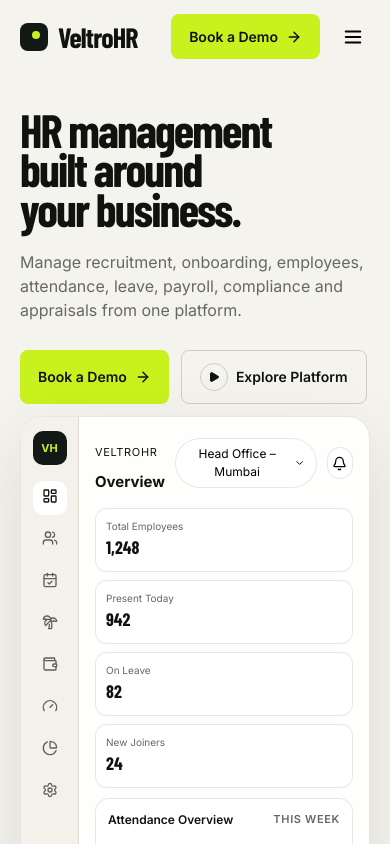
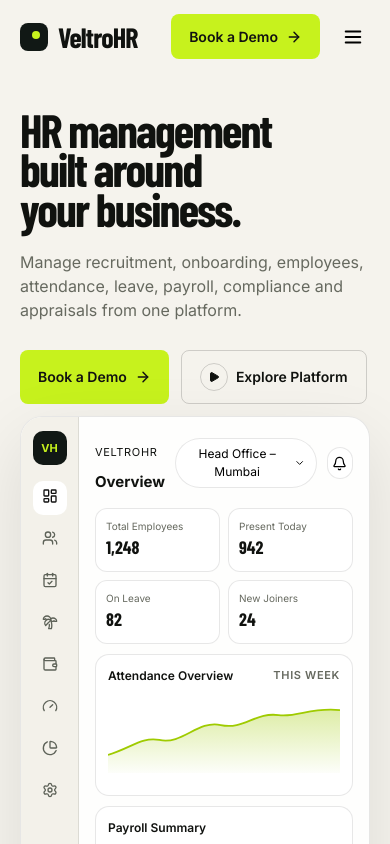
Before and after one commit to claudeelancier/hari, a React (Vite) app: page / in a window 390 px wide. Shown: the top 844 px of the page. Built offline with nearby package versions, Linux system fonts and the light colour scheme; a web font is replaced by a local one.

Commit message:
Keep mobile dashboard stats in a two-column grid.
Prevents the hero mockup from stacking four metric cards into a tall single column on small screens.

Co-authored-by: claudeelancier <claudeelancier@gmail.com>

```diff
--- a/src/styles.css
+++ b/src/styles.css
@@ -1885,7 +1885,6 @@ em.ok {
     white-space: normal;
   }
   .bento,
-  .stat-grid,
   .dash-body,
   .recruit,
   .pay-icons,
@@ -1895,6 +1894,9 @@ em.ok {
   .ai-grid {
     grid-template-columns: 1fr;
   }
+  .stat-grid {
+    grid-template-columns: 1fr 1fr;
+  }
   .bento {
     grid-template-areas:
       'recruit'
```
